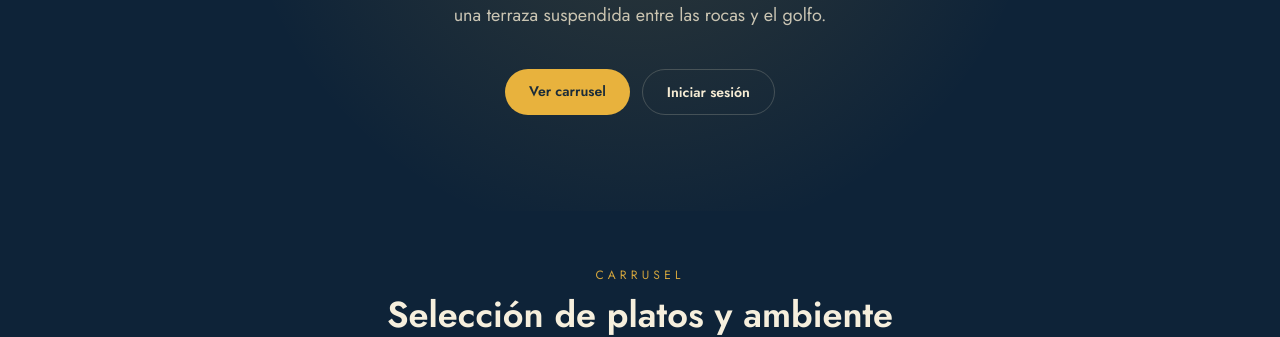
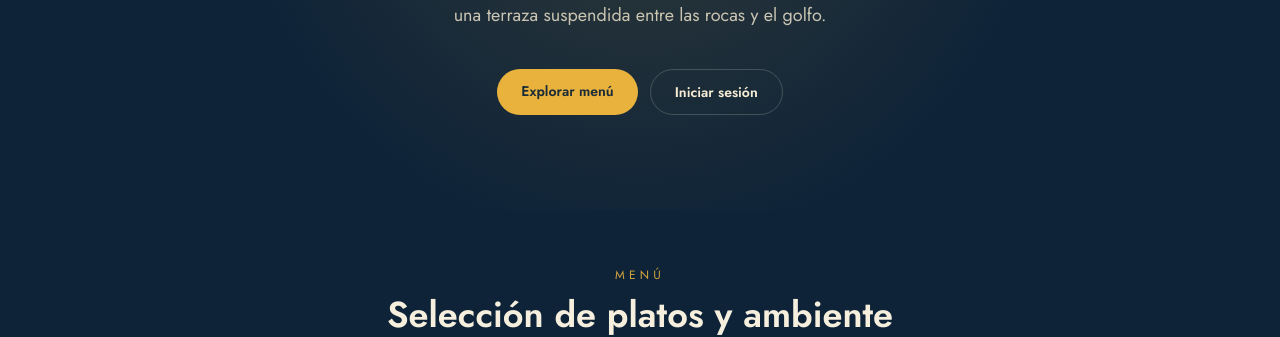
Before and after one commit to OliverN77/proyecto-trimestre-oliver-nieto, a React (Vite) app in the folder frontend/: page / in a window 1280 px wide. Shown: the part 332-669 px from the top of the page. Built offline with nearby package versions, Linux system fonts and the light colour scheme; no server answers.

Commit message:
feat: add HomePage view with restaurant presentation, menu, and history sections

```diff
--- a/frontend/src/components/Carrusel.jsx
+++ b/frontend/src/components/Carrusel.jsx
@@ -28,7 +28,7 @@ export default function Carrusel() {
         <section className="bg-(--notte-2) px-4 py-10 sm:px-6 lg:px-8 lg:py-14">
             <div className="mx-auto max-w-6xl">
                 <div className="mb-6 text-center text-(--panna)">
-                    <p className="text-xs uppercase tracking-[0.35em] text-(--limone)/90">Carrusel</p>
+                    <p className="text-xs uppercase tracking-[0.35em] text-(--limone)/90">Menú</p>
                     <h1 className="mt-3 font-jost text-3xl font-semibold sm:text-4xl">Selección de platos y ambiente</h1>
                 </div>
 
--- a/frontend/src/views/HomePage.jsx
+++ b/frontend/src/views/HomePage.jsx
@@ -60,7 +60,7 @@ export default function HomePage() {
                             href="#carrusel"
                             className="rounded-full bg-(--limone) px-6 py-3 text-sm font-semibold text-(--notte-2) transition hover:bg-(--limone)/90"
                         >
-                            Ver carrusel
+                            Explorar menú
                         </a>
                         <Link
                             to="/login"
```
